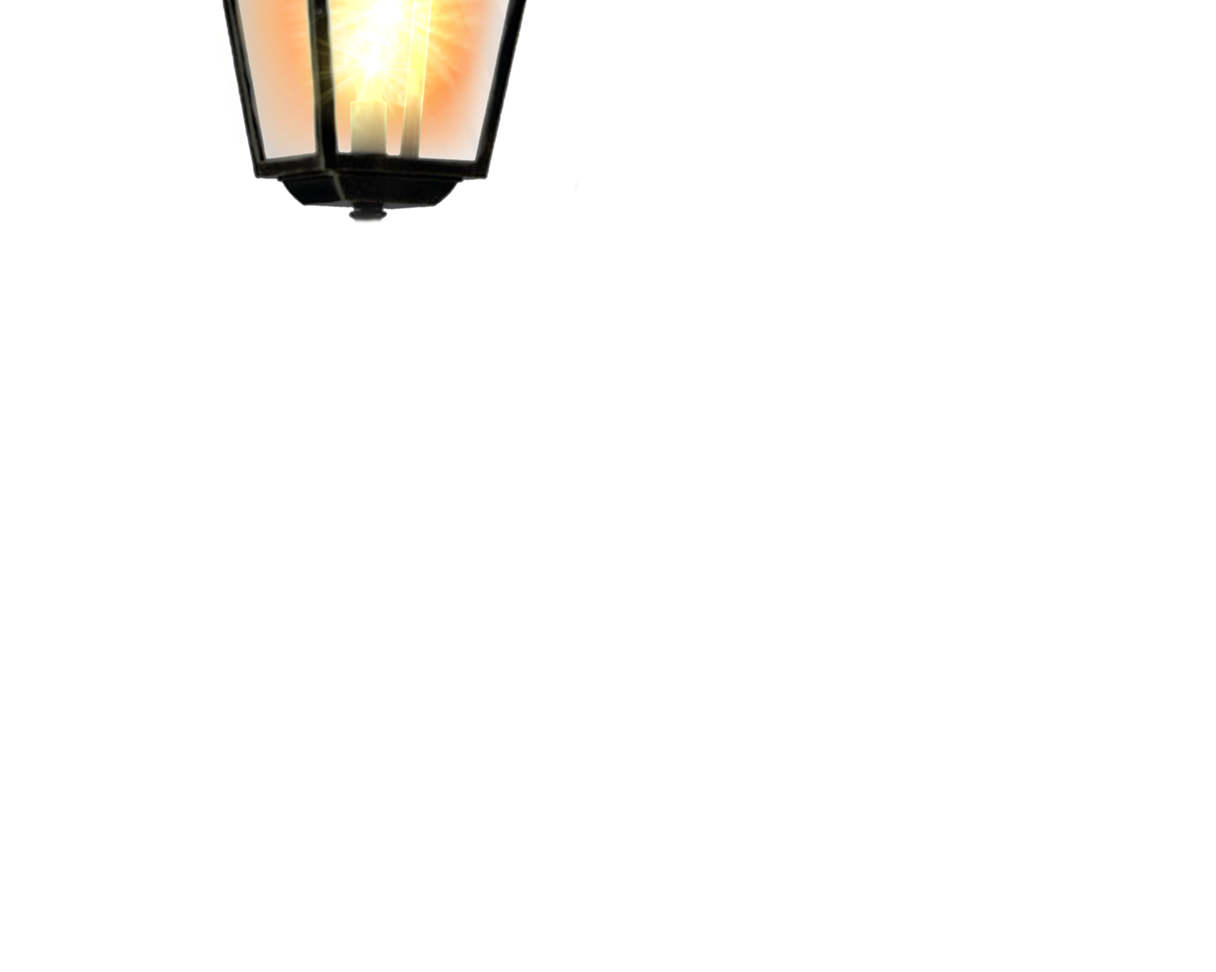
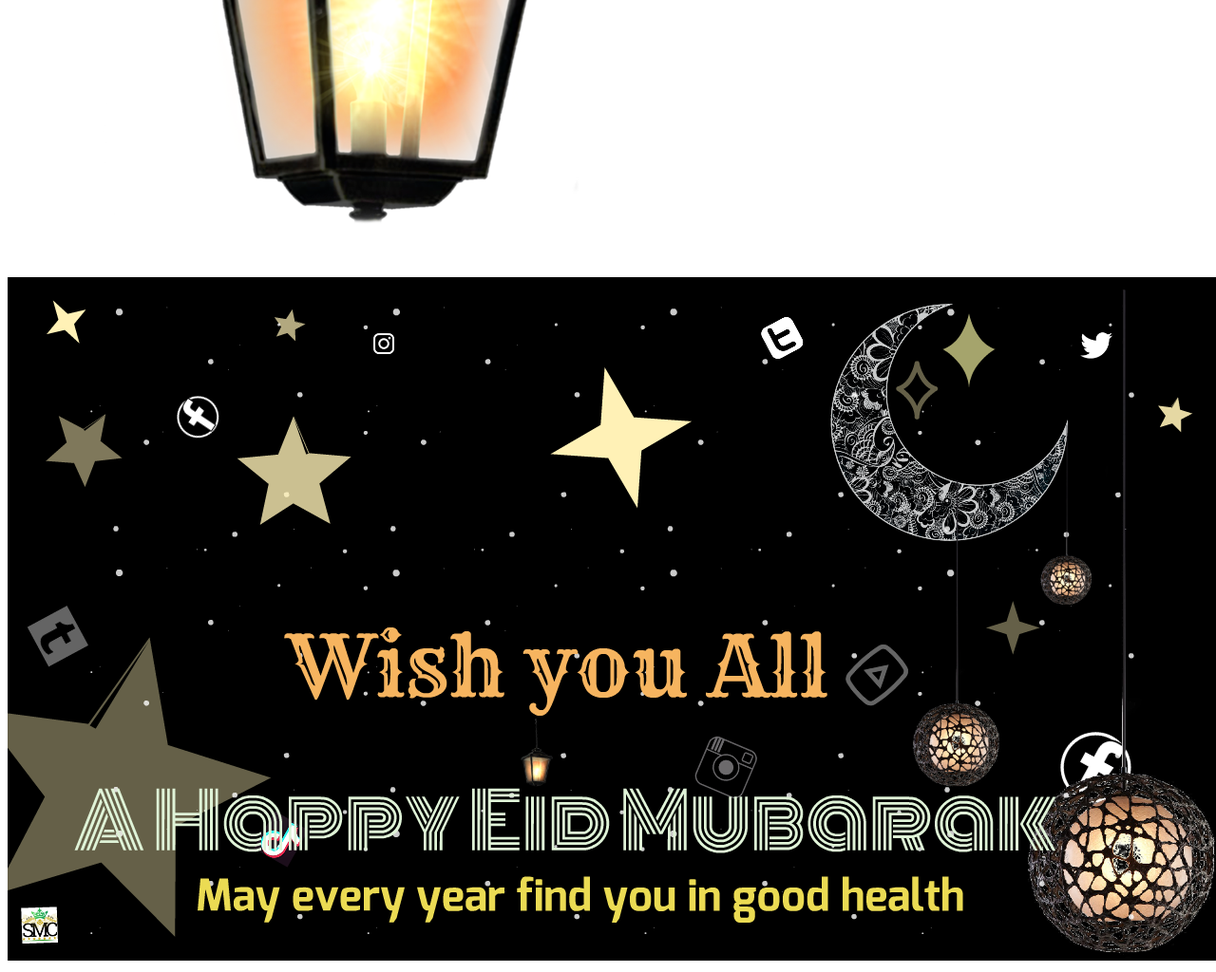
Before and after one commit to soyab1997/my-third-repo, a plain HTML site: page index.html in a window 1280 px wide. Shown: the part 3147-4171 px from the top of the page at 95% size. Before the commit the page ends 3447 px from the top, so only its background shows below. Drawn offline with Linux system fonts and the light colour scheme.

Commit message:
new image added

```diff
--- a/index.html
+++ b/index.html
@@ -16,5 +16,6 @@
     <p>But I want to improve more and more</p>
     <img src="erad.jpg" alt="">
     <img src="old-lamp.png" alt="">
+    <img src="images/Eid Mubarak.png" alt="">
 </body>
 </html>
```
Also changed, not shown: images/Eid Mubarak.png (renamed from Eid Mubarak.png), images/images.png (renamed from images.png), images/moon.png (renamed from moon.png).
